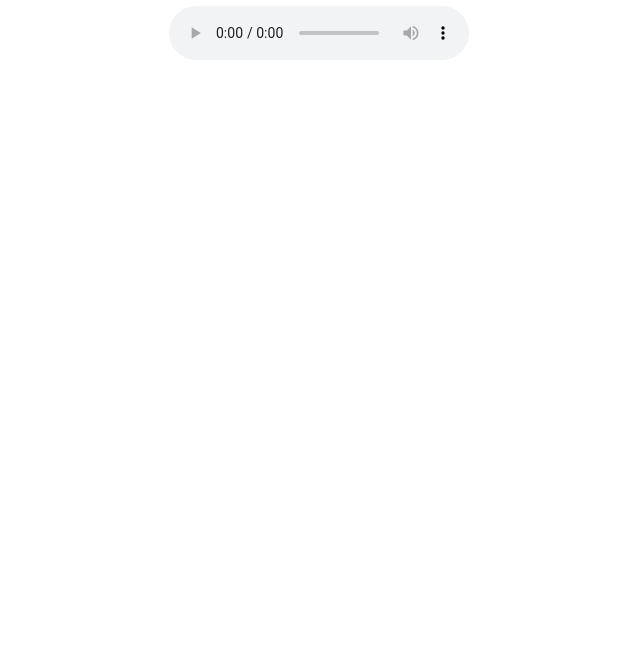
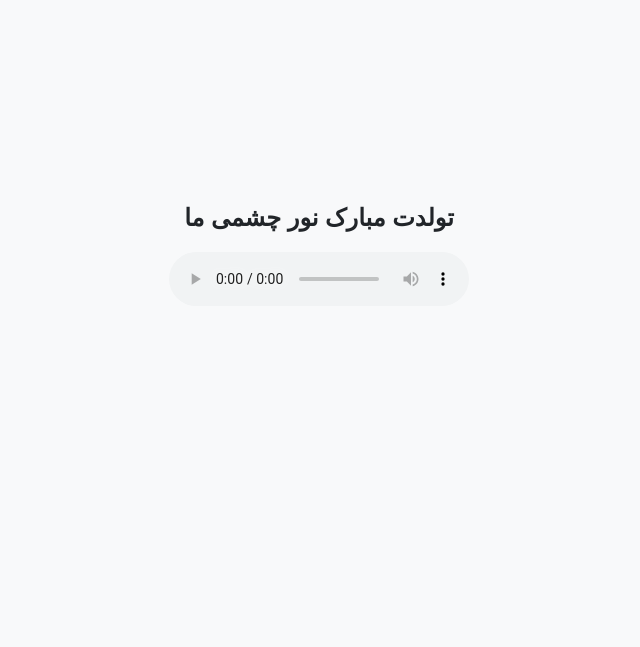
Before and after one commit to Asso-hgam/Sepideh, a plain HTML site: page index.html in a window 1280 px wide. Shown: the part 153-800 px from the top of the page, without its empty margins (321-961 px from the left). Drawn offline with Linux system fonts and the light colour scheme.

Commit message:
Update index.html

```diff
--- a/index.html
+++ b/index.html
@@ -5,13 +5,26 @@
     <title>Sepideh</title>
     <style>
         body {
+            background-color: #f8f9fa;
             font-family: sans-serif;
+            display: flex;
+            flex-direction: column;
+            justify-content: center;
+            align-items: center;
+            height: 100vh;
+            margin: 0;
+            direction: rtl;
             text-align: center;
-            margin-top: 100px;
-            direction: rtl;
         }
+
         h1 {
-            color: #d6336c;
+            font-size: 1.5em;
+            color: #212529;
+            margin-bottom: 20px;
+        }
+
+        audio {
+            width: 300px;
         }
     </style>
 </head>
```
